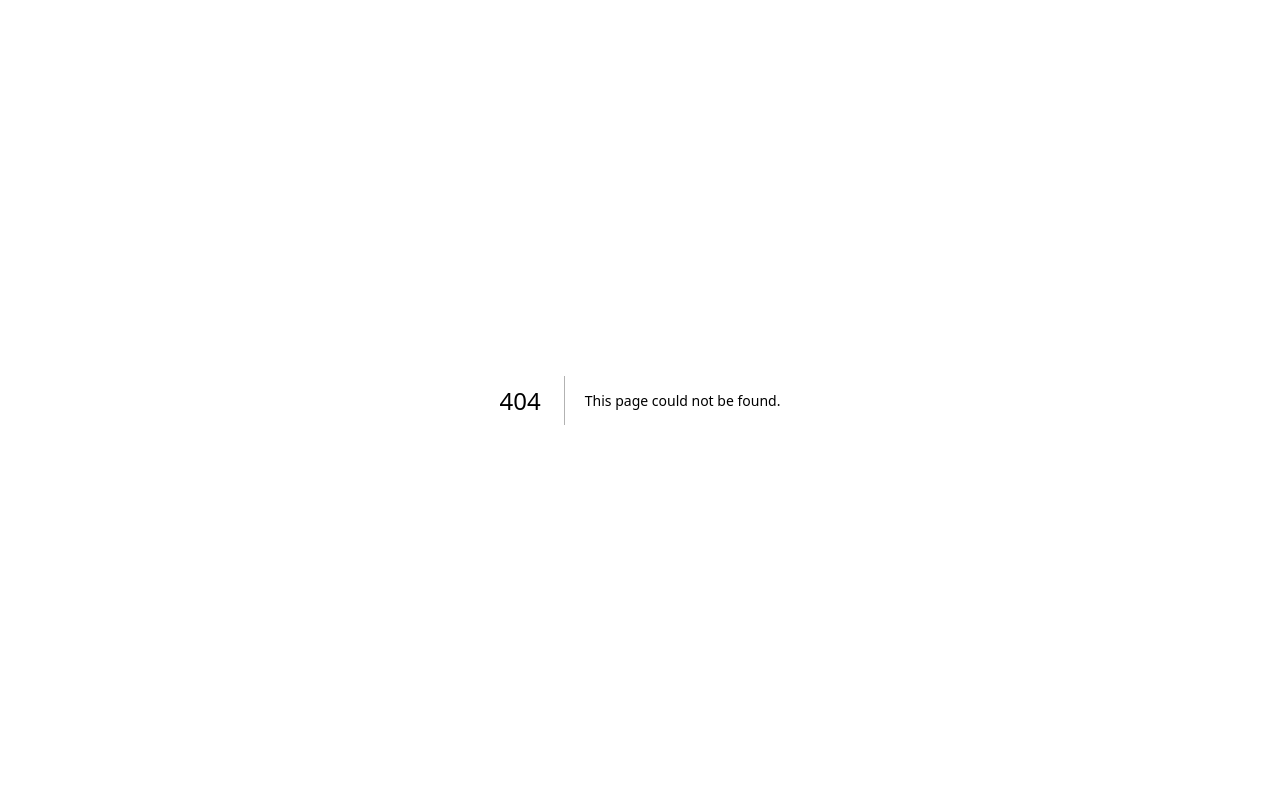
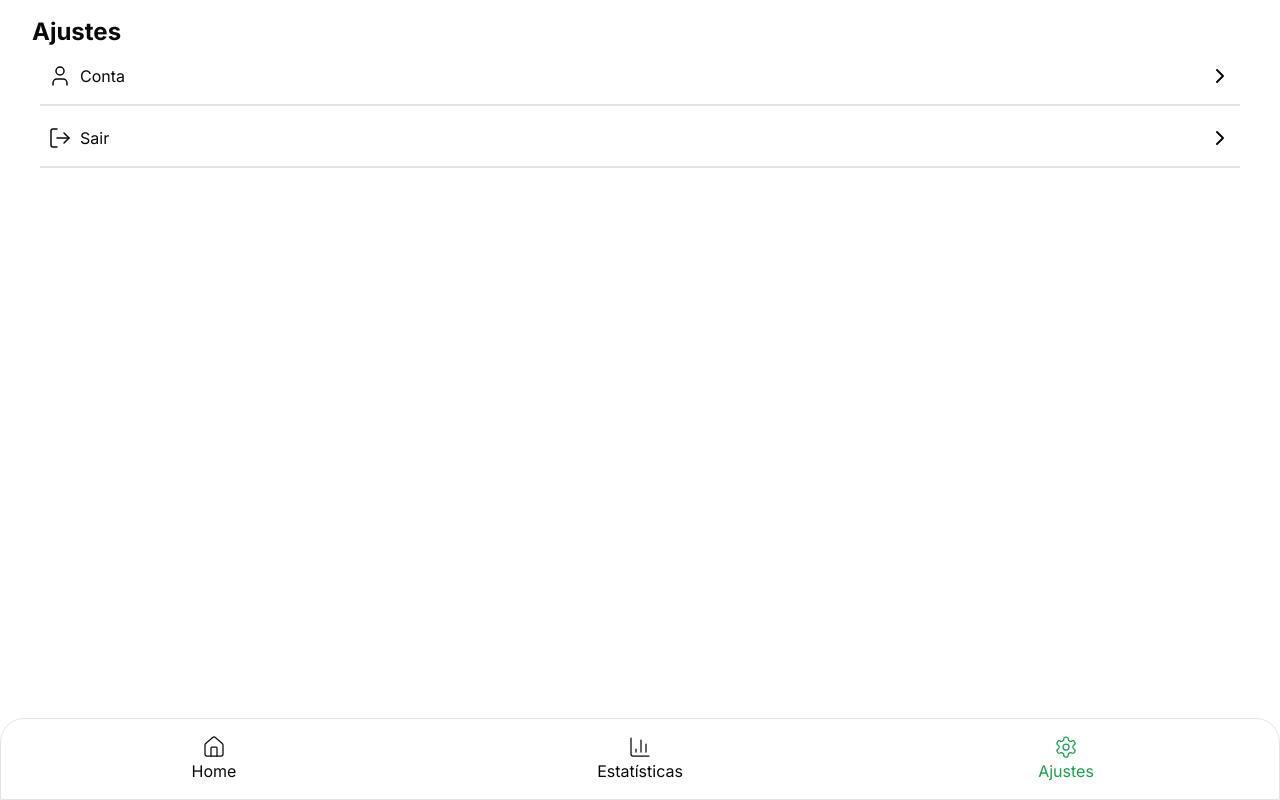
Before and after one commit to apvgs/frontend-sem2-24, a Next.js app: page /dashboard/settings in a window 1280 px wide. Before the commit this address had no page. Built offline with nearby package versions, Linux system fonts and the light colour scheme.

Commit message:
feat: settings page

```diff
--- /dev/null
+++ b/src/app/dashboard/settings/page.tsx
@@ -0,0 +1,40 @@
+'use client'
+import { ChevronRight, LogOut, User } from 'lucide-react'
+import Link from 'next/link'
+import { redirect } from 'next/navigation'
+
+export default function SettingsPage() {
+  function handleLogout() {
+    console.log('saindo...')
+    redirect('/')
+  }
+
+  return (
+    <div className='flex flex-col flex-grow px-8 py-4'>
+      <h1 className='font-bold text-2xl'>Ajustes</h1>
+      <div className='flex flex-col space-y-1 items-center px-2'>
+        <Link
+          href={'/dashboard/settings/user'}
+          className='flex w-full justify-between border-b-2 px-2 py-4'
+        >
+          <div className='flex space-x-2'>
+            <User strokeWidth={1.5} />
+            <p>Conta</p>
+          </div>
+          <ChevronRight />
+        </Link>
+        <button
+          type='button'
+          onClick={handleLogout}
+          className='flex w-full justify-between border-b-2 px-2 py-4'
+        >
+          <div className='flex space-x-2'>
+            <LogOut strokeWidth={1.5} />
+            <p>Sair</p>
+          </div>
+          <ChevronRight />
+        </button>
+      </div>
+    </div>
+  )
+}
```
